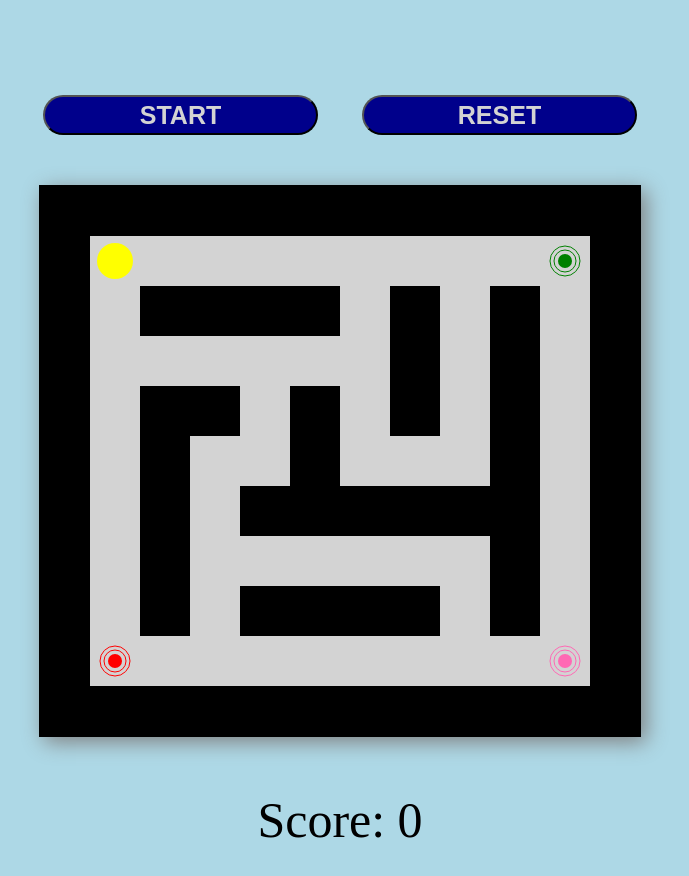
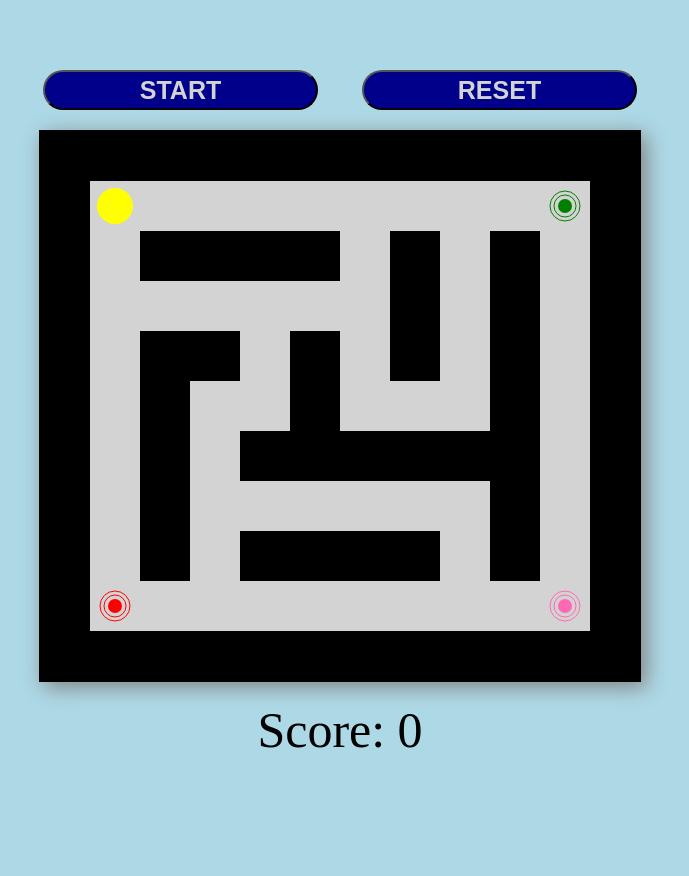
Before and after one commit to BrianSchmeling/PacMan-Clone, a plain HTML site: page index.html in a window 1280 px wide. Shown: the whole page, without its empty margins (300-989 px from the left). After the commit the page ends 809 px from the top, so only its background shows below. Drawn offline with Linux system fonts and the light colour scheme.

Commit message:
Update CSS to prevent scrolling issue

```diff
--- a/style.css
+++ b/style.css
@@ -1,5 +1,5 @@
 body {
-  margin-top: 75px;
+  margin-top: 50px;
   text-align: center;
   background: lightblue;
 }
@@ -19,10 +19,10 @@ body {
   width: 275px;
   height: 40px;
   margin: 20px;
-  margin-bottom: 50px;
   border-radius: 25px;
 }
 
 #score {
+  margin-top: 15px;
   font-size: 50px;
 }
```
